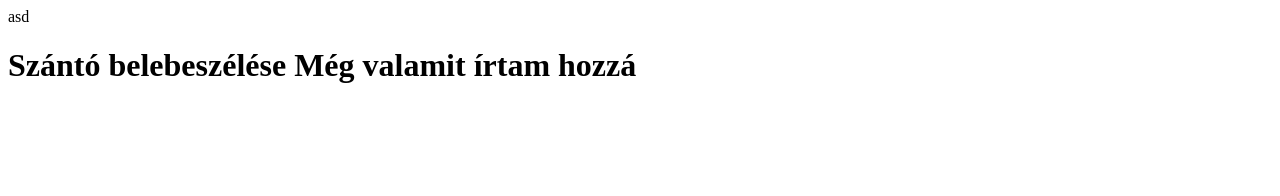
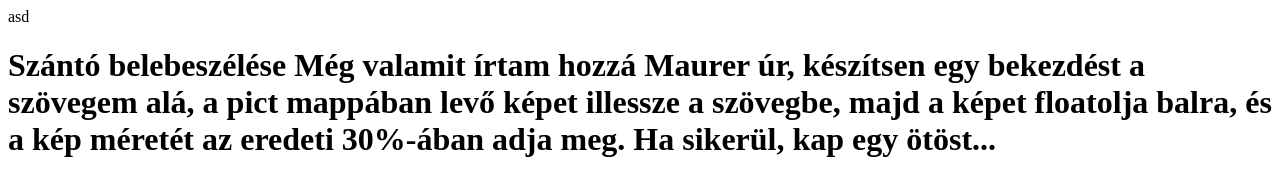
Before and after one commit to Maurer01/Maurer0, a plain HTML site: page index.html in a window 1280 px wide. Drawn offline with Linux system fonts and the light colour scheme.

Commit message:
Feladat az ötösért...

```diff
--- a/index.html
+++ b/index.html
@@ -6,5 +6,8 @@ asd
 
   <h1> Szántó belebeszélése </h>
     Még valamit írtam hozzá
+    Maurer úr, készítsen egy bekezdést a szövegem alá, a pict mappában levő képet illessze a szövegbe, majd a képet floatolja balra, és a kép méretét az eredeti 30%-ában adja meg. Ha sikerül, kap egy ötöst...
+    <!--Ez alá kérem a szöveget és a képet...-->
+
 </body>
 </html>
```
Also changed, not shown: pict/mygod_picard.jpg (added).
